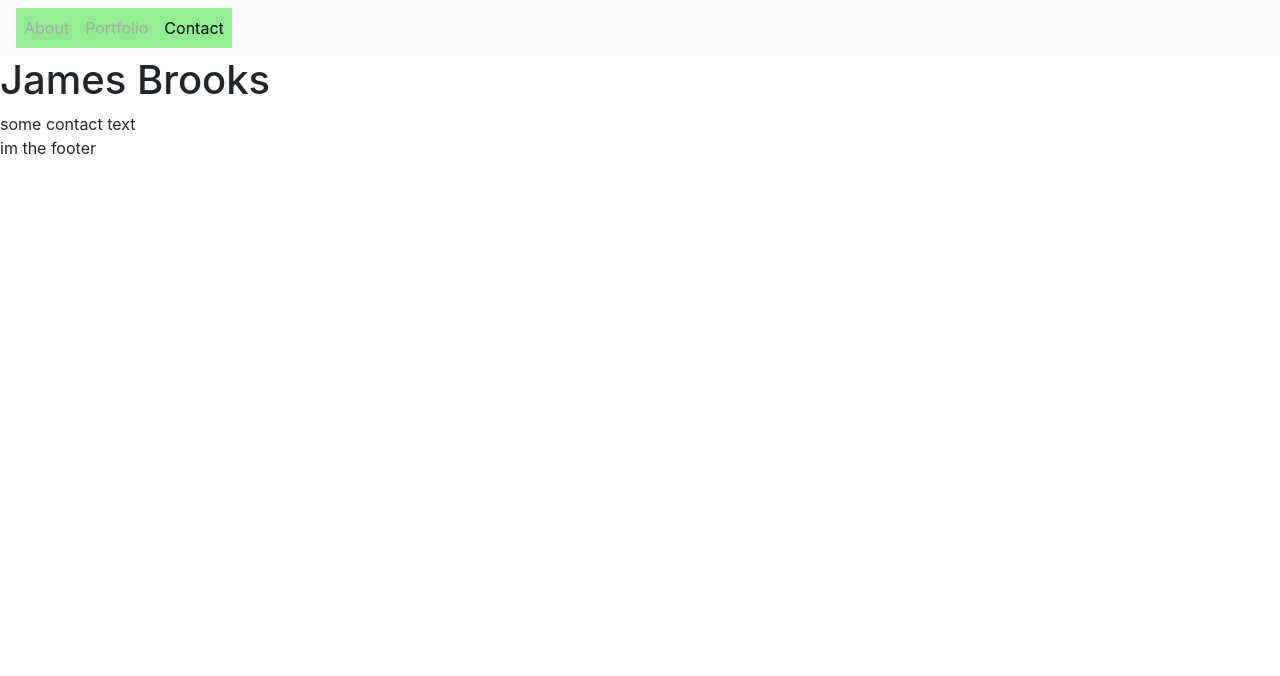
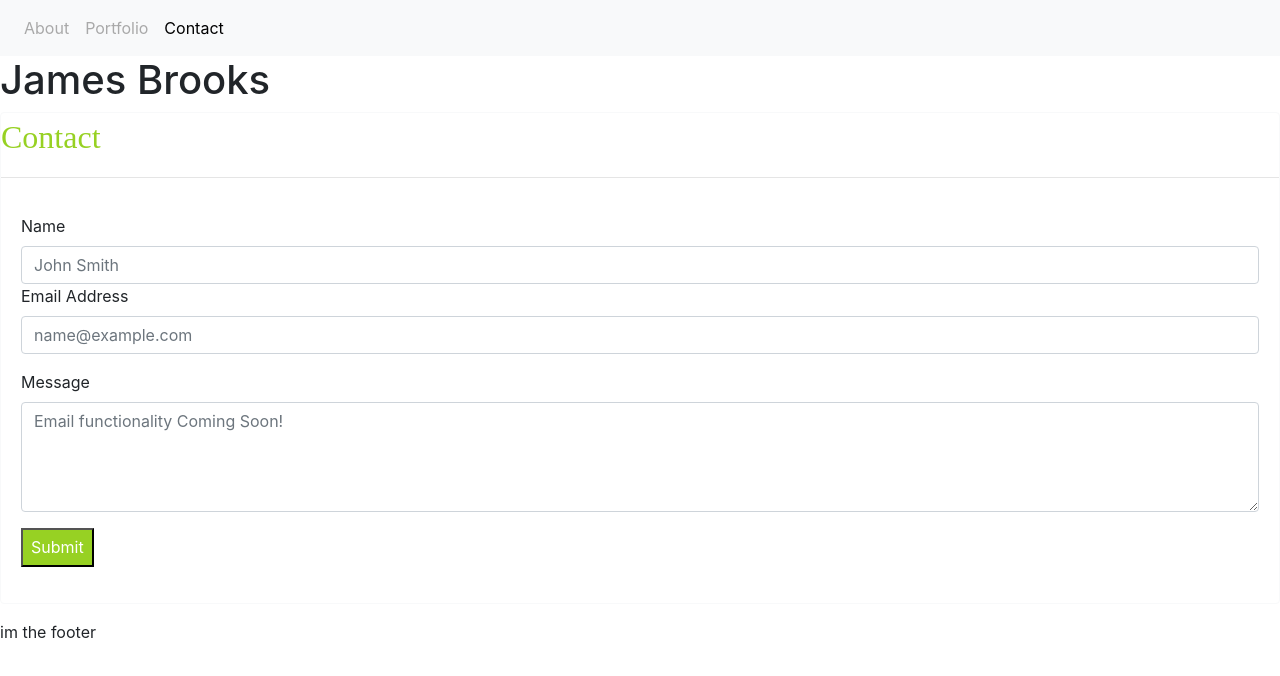
Before and after one commit to Jahugawugasuga/ReactPortfolio, a React (Create React App) app: page /contact in a window 1280 px wide. Shown: the top 676 px of the page. Built offline with nearby package versions, Linux system fonts and the light colour scheme.

Commit message:
contact page

```diff
--- a/src/components/Navbar/index.js
+++ b/src/components/Navbar/index.js
@@ -13,7 +13,7 @@ function Navbar() {
               to="/about"
               className="nav-link"
               style={{ color: "darkGray",
-              backgroundColor: "lightGreen" }}
+              backgroundColor: "rgb(151, 209, 35);" }}
               activeStyle={{ color: "black" }}
               exact
             >
@@ -25,7 +25,7 @@ function Navbar() {
               to="/portfolio"
               className="nav-link"
               style={{ color: "darkGray",
-              backgroundColor: "lightGreen" }}
+              backgroundColor: "rgb(151, 209, 35);" }}
               activeStyle={{ color: "black" }}
               exact
             >
@@ -37,7 +37,7 @@ function Navbar() {
               to="/contact"
               className="nav-link"
               style={{ color: "darkGray",
-              backgroundColor: "lightGreen" }}
+              backgroundColor: "rgb(151, 209, 35);" }}
               activeStyle={{ color: "black" }}
               exact
             >
--- a/src/pages/Contact.js
+++ b/src/pages/Contact.js
@@ -5,7 +5,29 @@ class Contact extends Component {
     render() {
         return (
             <div>
-                some contact text
+                <div class="card border-light mb-3">
+        <div id="h1_secondary">Contact</div>
+        <hr/>
+        <div class="card-body">
+          <form>
+            <div class="form-group">
+              <label for="exampleFormControlInput1">Name</label>
+              <input type="name" class="form-control" id="exampleFormControlInput1" placeholder="John Smith"/>
+              <div class="form-group">
+                <label for="exampleFormControlSelect1">Email Address</label>
+                <input type="name" class="form-control" placeholder="name@example.com"/>
+              </div>
+              <div class="form-group">
+                <label for="exampleFormControlTextarea1">Message</label>
+                <textarea class="form-control" id="exampleFormControlTextarea1" placeholder="Email functionality Coming Soon!" rows="4"></textarea>
+              </div>
+              <input id="btnbtnbtn" type="submit" value="Submit"/>
+
+        </div>
+        </form>
+
+      </div>
+    </div>
             </div>
 
         )
```
